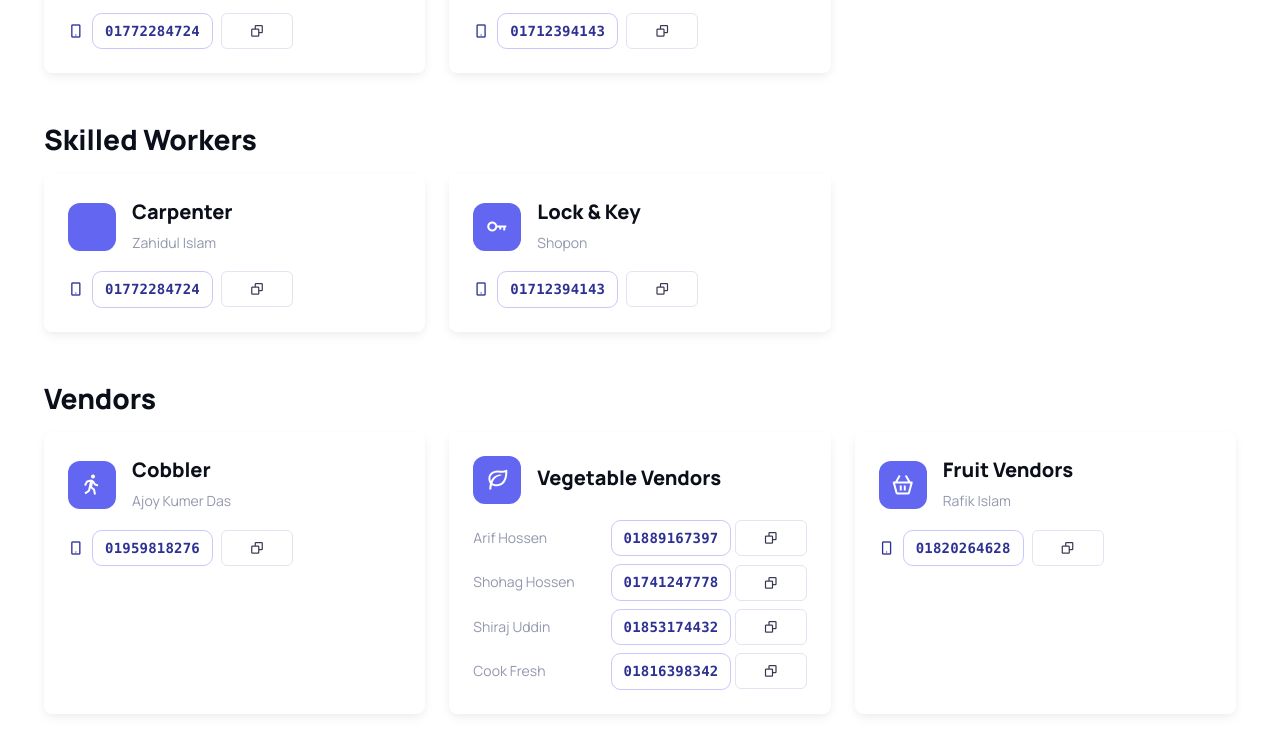
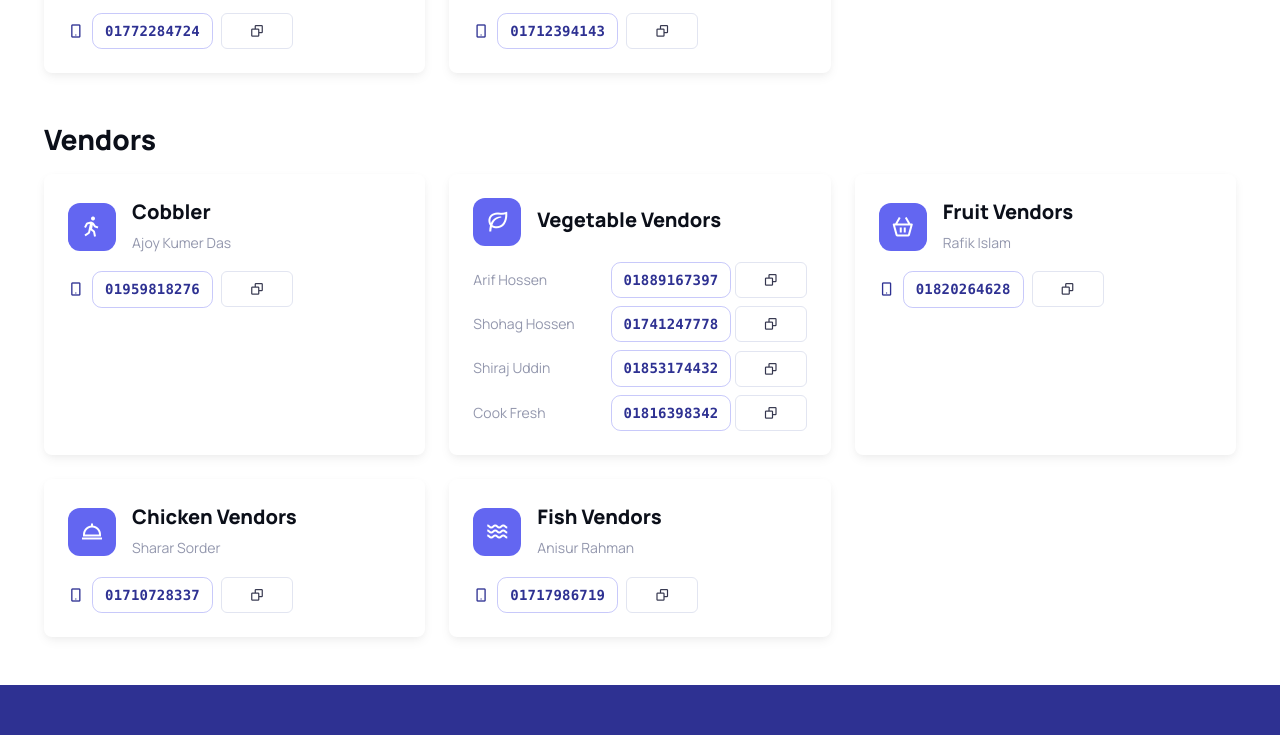
Before and after one commit to azizulhakim13/Mirpur_dohs_porishod, a website: page helpline.html in a window 1280 px wide. Shown: the part 4077-4812 px from the top of the page. Drawn offline with nearby package versions, Linux system fonts and the light colour scheme.

Commit message:
updated helpline

```diff
--- a/helpline.html
+++ b/helpline.html
@@ -1273,9 +1273,8 @@
       <div class="d-flex align-items-center gap-2">
         <i class="bx bx-mobile-alt text-primary"></i>
         <a class="btn btn-outline-primary btn-number" href="tel:01772284724">01772284724</a>
-        <button class="btn btn-light border copy-number" type="button" data-number="01772284724">
-          <i class="bx bx-copy"></i>
-        </button>
+        <button class="btn btn-light border copy-number" type="button"
+          data-number="01772284724"><i class="bx bx-copy"></i></button>
       </div>
     </div>
   </div>
@@ -1305,49 +1304,6 @@
             </div><!-- /row Skilled Workers -->
 
 
-            <!-- ===== Skilled Workers ===== -->
-<h3 class="mt-5 mb-3">Skilled Workers</h3>
-<div class="row row-cols-1 row-cols-md-2 row-cols-lg-3 g-3 g-md-4">
-
-    <!-- Carpenter -->
-    <div class="col helpline-item" data-name="carpenter zahidul islam">
-        <div class="card helpline-card border-0 shadow-sm h-100">
-            <div class="card-body p-4">
-                <div class="d-flex align-items-center mb-3">
-                    <div class="helpline-icon bg-primary text-white me-3"><i class="bx bx-hammer"></i></div>
-                    <div>
-                        <h2 class="h5 mb-1">Carpenter</h2><small class="text-muted">Zahidul Islam</small>
-                    </div>
-                </div>
-                <div class="d-flex align-items-center gap-2">
-                    <i class="bx bx-mobile-alt text-primary"></i>
-                    <a class="btn btn-outline-primary btn-number" href="tel:01772284724">01772284724</a>
-                    <button class="btn btn-light border copy-number" type="button" data-number="01772284724"><i class="bx bx-copy"></i></button>
-                </div>
-            </div>
-        </div>
-    </div>
-
-    <!-- Lock & Key -->
-    <div class="col helpline-item" data-name="lock key shopon">
-        <div class="card helpline-card border-0 shadow-sm h-100">
-            <div class="card-body p-4">
-                <div class="d-flex align-items-center mb-3">
-                    <div class="helpline-icon bg-primary text-white me-3"><i class="bx bx-key"></i></div>
-                    <div>
-                        <h2 class="h5 mb-1">Lock &amp; Key</h2><small class="text-muted">Shopon</small>
-                    </div>
-                </div>
-                <div class="d-flex align-items-center gap-2">
-                    <i class="bx bx-mobile-alt text-primary"></i>
-                    <a class="btn btn-outline-primary btn-number" href="tel:01712394143">01712394143</a>
-                    <button class="btn btn-light border copy-number" type="button" data-number="01712394143"><i class="bx bx-copy"></i></button>
-                </div>
-            </div>
-        </div>
-    </div>
-
-</div>
 
 
 <!-- ===== Vendors ===== -->
```
